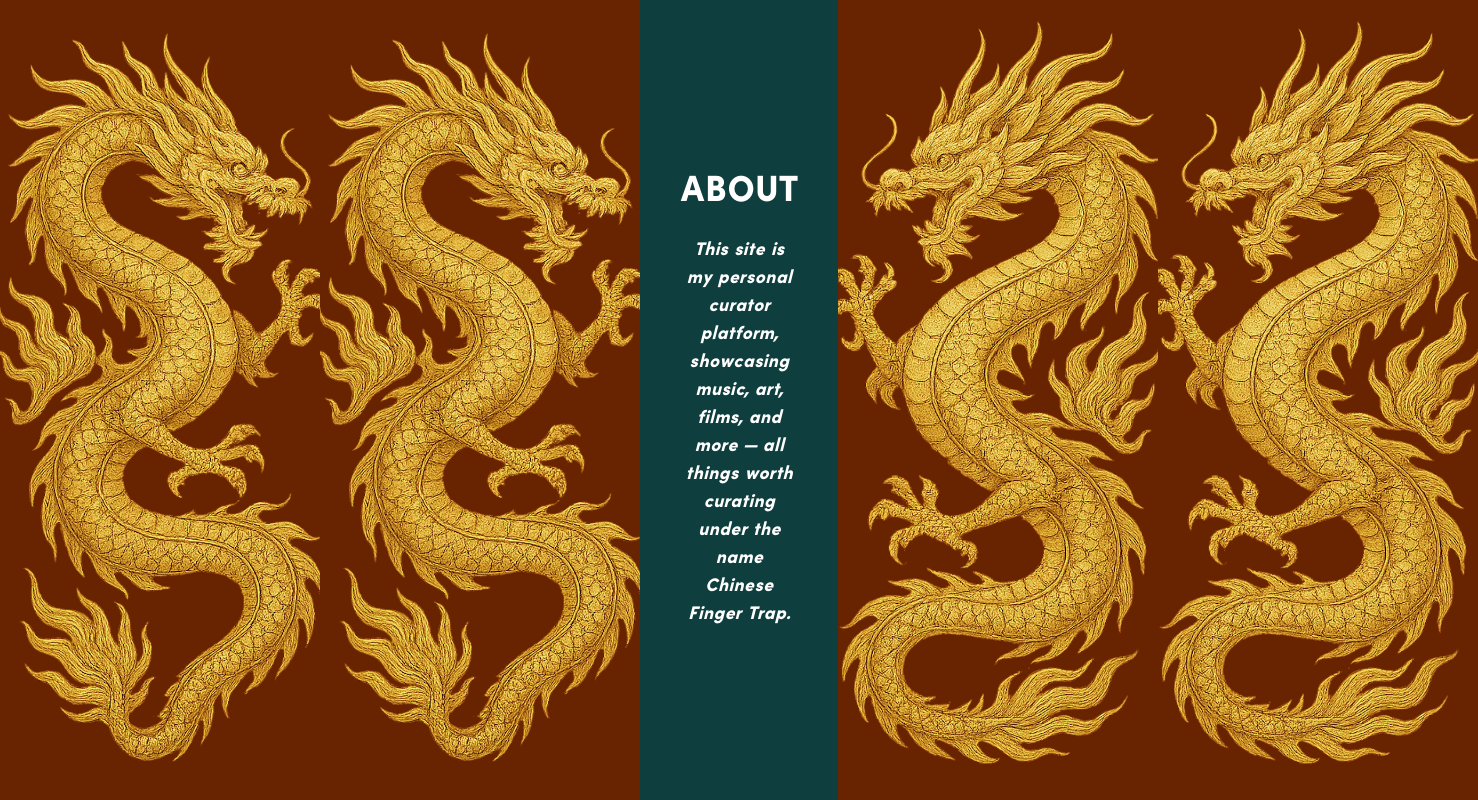
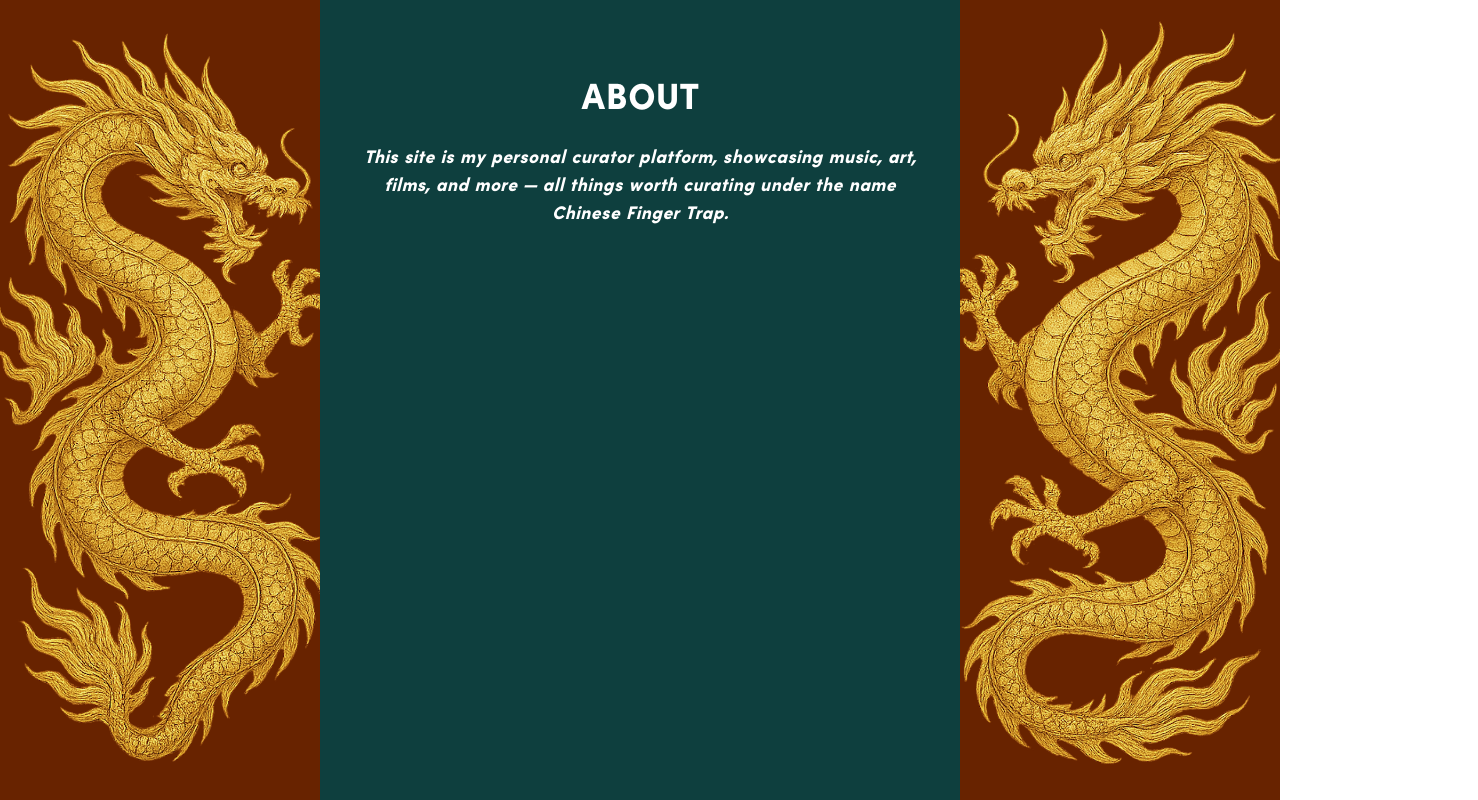
Before and after one commit to lowvolumepunk/curator, a Next.js app: page /about in a window 1280 px wide. Shown: the whole page, 1478 px wide, since content can reach past the window. Built offline with nearby package versions, Linux system fonts and the light colour scheme.

Commit message:
Update page.jsx

```diff
--- a/app/about/page.jsx
+++ b/app/about/page.jsx
@@ -1,21 +1,6 @@
 export default function About() {
   return (
-    <main className="flex min-h-screen">
-      {/* Left Red Sidebar with Dragon (w-80) */}
-      <div
-        className="w-80 bg-[#682300] hidden sm:block"
-        style={{
-          backgroundImage: "url('/dragons/dragon-left.png')",
-          backgroundRepeat: "no-repeat",
-          backgroundPosition: "center",
-          backgroundSize: "auto 100%",
-        }}
-        aria-hidden="true"
-      />
-
-      {/* Center Green Area */}
-      <div className="flex-1 bg-[#0E3F3E] flex flex-col items-center justify-center">
-        <div className="text-white text-center max-w-2xl p-10">
+    <div className="text-white text-center max-w-2xl p-10 mt-10">
       <h1 className="text-4xl font-bold mb-6 uppercase">About</h1>
       <p className="text-lg italic">
         This site is my personal curator platform, showcasing music, art,
@@ -23,19 +8,5 @@
         <span className="font-extrabold"> Chinese Finger Trap</span>.
       </p>
     </div>
-      </div>
-
-      {/* Right Red Sidebar with Dragon (w-80) */}
-      <div
-        className="w-80 bg-[#682300] hidden sm:block"
-        style={{
-          backgroundImage: "url('/dragons/dragon-right.png')",
-          backgroundRepeat: "no-repeat",
-          backgroundPosition: "center",
-          backgroundSize: "auto 100%",
-        }}
-        aria-hidden="true"
-      />
-    </main>
   );
 }
```
Lines whose indentation alone changed are shown as unchanged.
